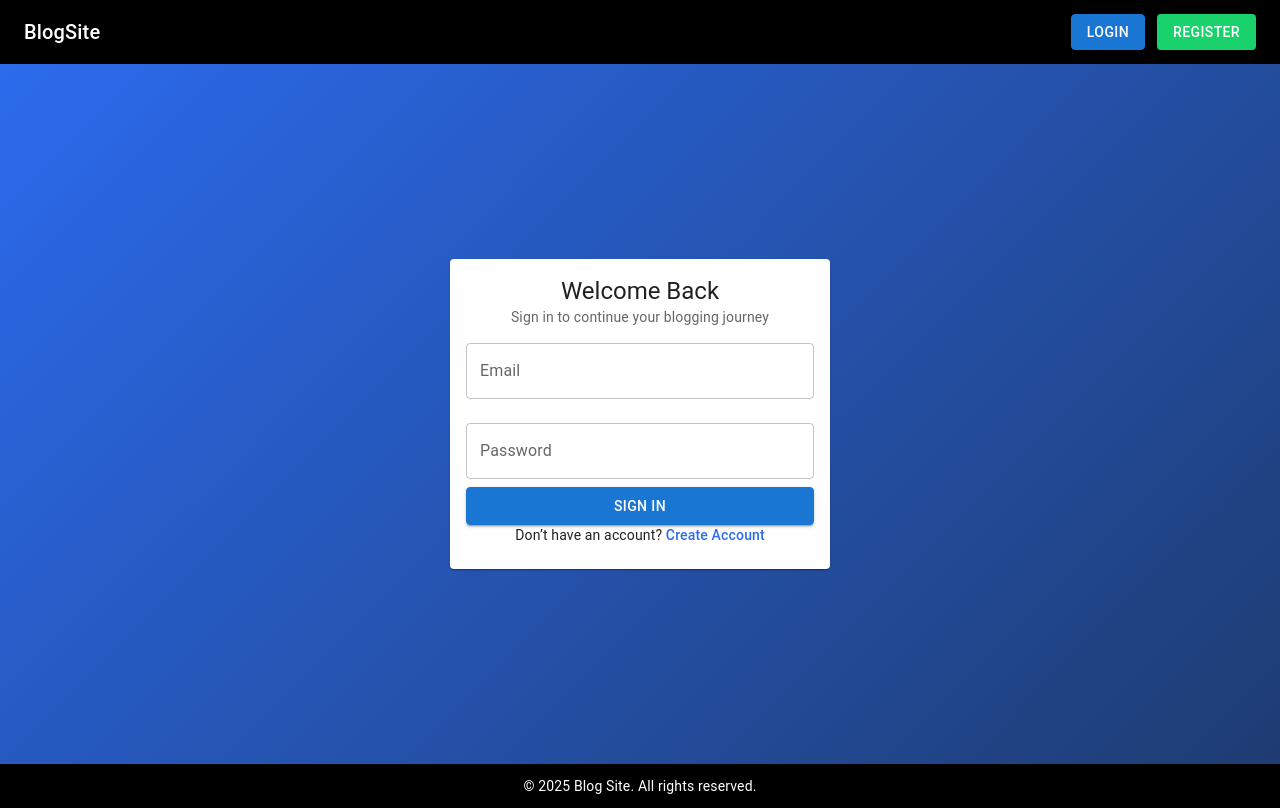
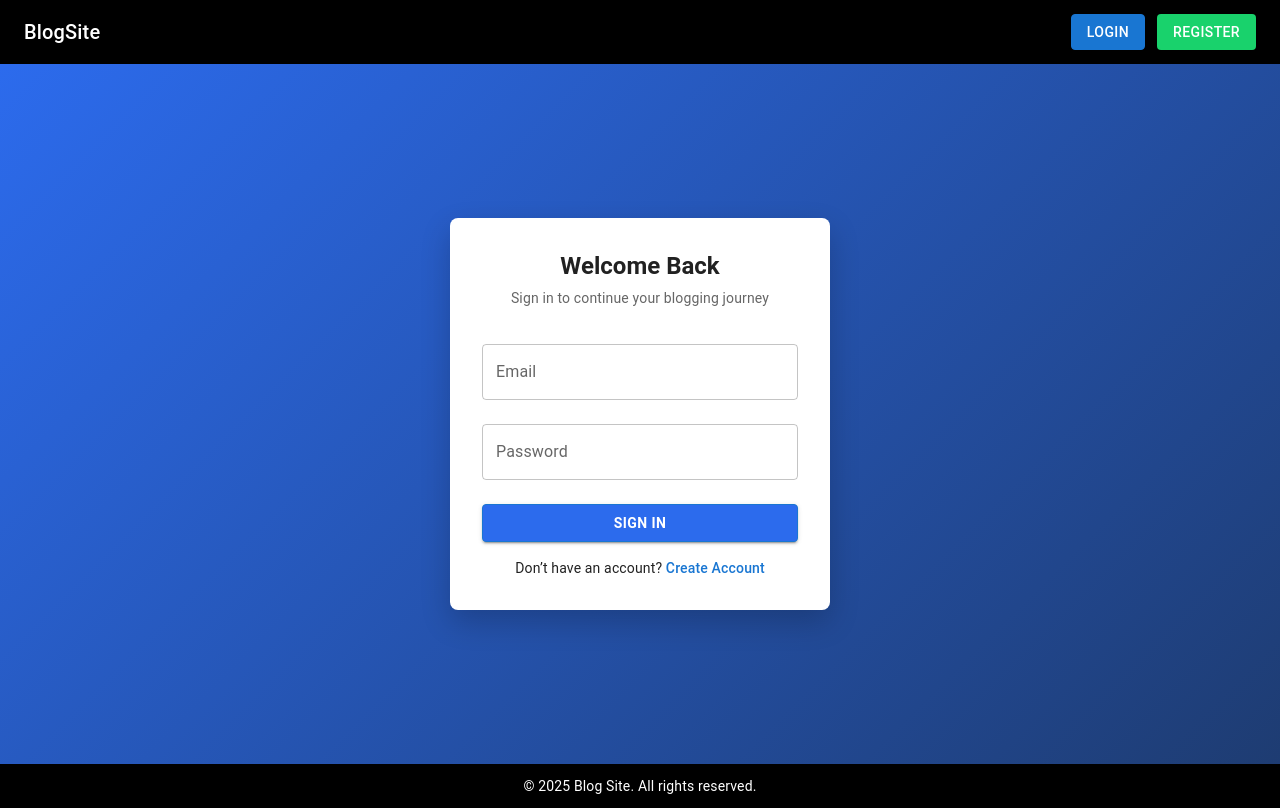
Before and after one commit to SoumenJ25/BlogSite_App_frontend, a React (Create React App) app in the folder blog-ui/: page /login in a window 1280 px wide. Built offline with nearby package versions, Linux system fonts and the light colour scheme; some icons are missing.

Commit message:
feat: wired routing between sign in and registration

```diff
--- a/blog-ui/src/pages/Login/Login.css
+++ b/blog-ui/src/pages/Login/Login.css
@@ -4,48 +4,54 @@
     justify-content: center;
     align-items: center;
     background: linear-gradient(135deg, #2c6bed, #1e3c72);
-}
+
 
     .login-card {
         width: 380px;
-    border-radius: 8px;
-    box-shadow: 0 12px 30px rgba(0, 0, 0, 0.2);
+        border-radius: 8px !important;
+        box-shadow: 0 12px 30px rgba(0, 0, 0, 0.2) !important;
     }
 
     .login-content {
-    padding: 32px;
+        padding: 32px !important;
     }
 
     .login-title {
         text-align: center;
-    font-weight: 600;
-    margin-bottom: 6px;
+        font-weight: 600 !important;
+        margin-bottom: 6px !important;
     }
 
     .login-subtitle {
         text-align: center;
         color: #666;
-    margin-bottom: 20px;
+        margin-bottom: 20px !important;
     }
 
     .login-btn {
-    margin-top: 16px;
-    background-color: #2c6bed;
-    font-weight: 600;
+        margin-top: 16px !important;
+        background-color: #2c6bed !important;
+        font-weight: 600 !important;
     }
 
     .login-btn:hover {
-    background-color: #1e4fd8;
+        background-color: #1e4fd8 !important;
     }
 
     .signup-text {
-    margin-top: 16px;
+        margin-top: 16px !important;
         text-align: center;
-    font-size: 14px;
+        font-size: 14px !important;
     }
 
     .signup-link {
-    color: #2c6bed;
-    font-weight: 500;
+        color: #1976d2;
+        font-weight: 500 !important;
+        text-decoration: none;
         cursor: pointer;
+
+        &:hover {
+            text-decoration: underline;
         }
+    }
+}
--- a/blog-ui/src/pages/Login/index.jsx
+++ b/blog-ui/src/pages/Login/index.jsx
@@ -11,6 +11,7 @@ import {
 } from '@mui/material';
 import Visibility from '@mui/icons-material/Visibility';
 import VisibilityOff from '@mui/icons-material/VisibilityOff';
+import {Link} from 'react-router-dom'
 import './Login.css';
 
 const Login = () => {
@@ -65,7 +66,7 @@ const Login = () => {
 
                     <Typography variant="body2" className="signup-text">
                         Don’t have an account?{' '}
-                        <span className="signup-link">Create Account</span>
+                        <Link to='/register' className="signup-link">Create Account</Link>
                     </Typography>
 
                 </CardContent>
--- a/blog-ui/src/pages/Registration/Registration.css
+++ b/blog-ui/src/pages/Registration/Registration.css
@@ -43,8 +43,11 @@
     color: #555;
 }
 
-.login-redirect span {
+.signin-link {
     color: #1976d2;
-    cursor: pointer;
-    font-weight: 500;
+    font-weight: 500 !important;
+    text-decoration: none;
+    &:hover {
+        text-decoration: underline;
+    }
 }
--- a/blog-ui/src/pages/Registration/index.jsx
+++ b/blog-ui/src/pages/Registration/index.jsx
@@ -1,5 +1,6 @@
 import React from 'react'
 import { Box, Typography, TextField, Button, Paper } from '@mui/material'
+import {Link} from 'react-router-dom'
 import './Registration.css'
 
 const Registration = () => {
@@ -52,7 +53,10 @@ const Registration = () => {
                 </Box>
 
                 <Typography variant="body2" className="login-redirect">
-                    Already have an account? <span>Sign in</span>
+                    Already have an account?{' '}
+                    <Link to='/login' className='signin-link'>
+                        Sign in
+                    </Link>
                 </Typography>
 
             </Paper>
```
Lines whose indentation alone changed are shown as unchanged.
